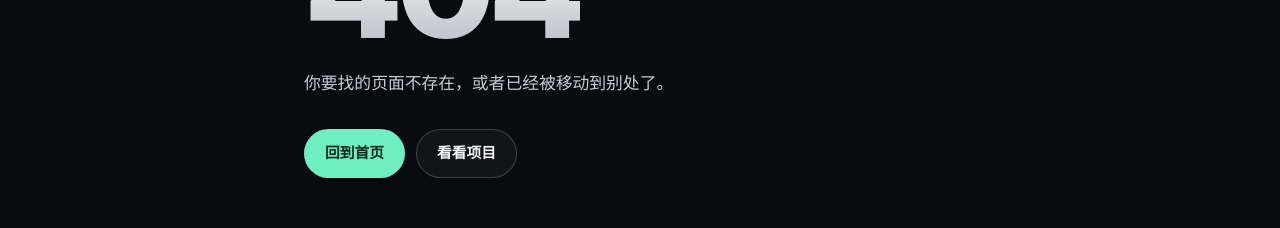
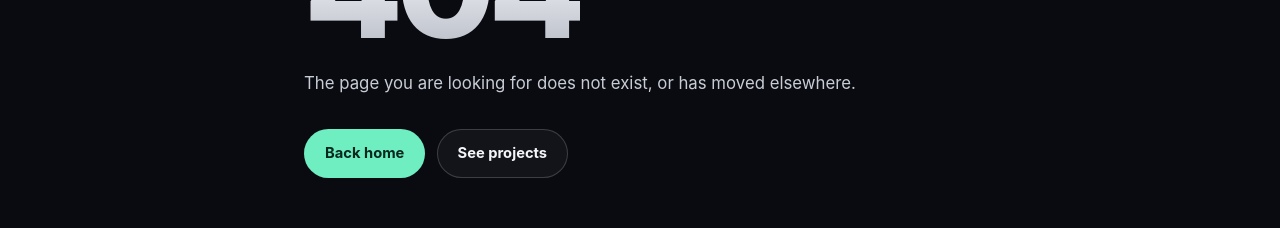
Before and after one commit to Hub-develop/hub-develop-web, a Vue app: page /projects/unknown/1 in a window 1280 px wide. Shown: the part 291-519 px from the top of the page. Built offline with nearby package versions, Linux system fonts and the light colour scheme; no server answers; a web font is replaced by a local one.

Commit message:
something is coming at now

```diff
--- a/src/App.vue
+++ b/src/App.vue
@@ -1,16 +1,42 @@
 <script setup lang="ts">
-import { onMounted } from 'vue'
+import { onMounted, watch } from 'vue'
+import { useRoute } from 'vue-router'
 import NavBar from '@/components/NavBar.vue'
 import Footer from '@/components/Footer.vue'
 import BackToTop from '@/components/BackToTop.vue'
 import { useGithub } from '@/content/github'
+import { locale } from '@/i18n'
+import { site } from '@/content/site'
 
 const { refresh } = useGithub()
+const route = useRoute()
 
 // 构建快照已就位；再按 TTL 尝试一次运行时刷新（失败静默回退到快照）
 onMounted(() => {
   refresh().catch(() => undefined)
 })
+
+// 切换语言时，按当前路由重设 <title> 与 description（路由守卫只在路由变化时触发）
+function applyMetaForLocale() {
+  const seo = site.seo
+  const byName: Record<string, { title: string; description?: string }> = {
+    home: seo.home,
+    projects: seo.projects,
+    about: seo.about,
+    contact: seo.contact,
+    'project-detail': { title: `${site.brand.name} · ${site.brand.tagline}` },
+    'project-missing': seo.notFound,
+    'not-found': seo.notFound,
+  }
+  const m = byName[String(route.name)]
+  if (!m) return
+  document.title = m.title
+  if (m.description) {
+    const el = document.querySelector('meta[name="description"]')
+    if (el) el.setAttribute('content', m.description)
+  }
+}
+watch(locale, applyMetaForLocale)
 </script>
 
 <template>
--- a/src/pages/NotFoundPage.vue
+++ b/src/pages/NotFoundPage.vue
@@ -15,11 +15,11 @@ const route = useRoute()
       <p class="nf__err">cd: no such file or directory</p>
 
       <h1 class="nf__code">404</h1>
-      <p class="nf__text">你要找的页面不存在，或者已经被移动到别处了。</p>
+      <p class="nf__text">{{ t('nf.text') }}</p>
 
       <div class="nf__actions">
-        <RouterLink class="btn btn--primary" to="/">回到首页</RouterLink>
-        <RouterLink class="btn btn--ghost" to="/projects">看看项目</RouterLink>
+        <RouterLink class="btn btn--primary" to="/">{{ t('nf.home') }}</RouterLink>
+        <RouterLink class="btn btn--ghost" to="/projects">{{ t('nf.projects') }}</RouterLink>
       </div>
     </div>
   </div>
```
